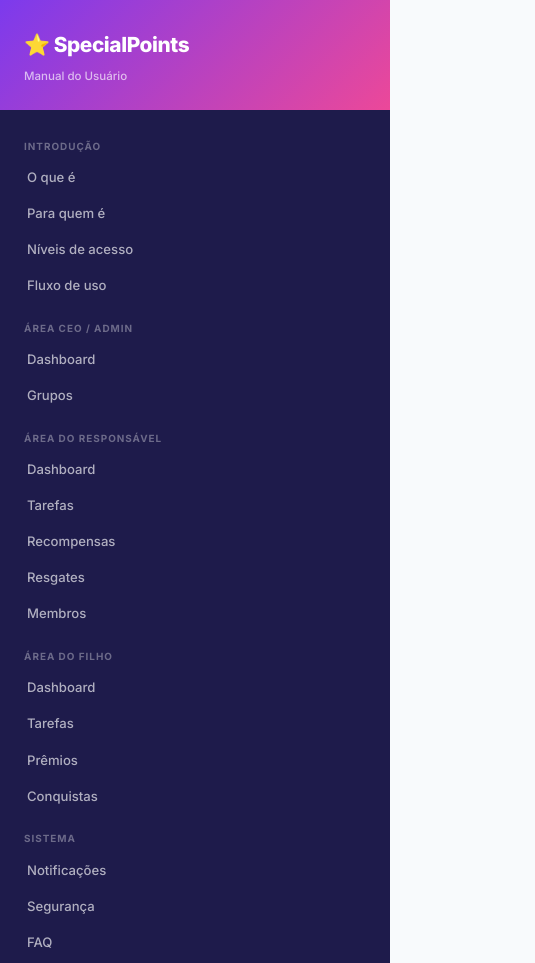
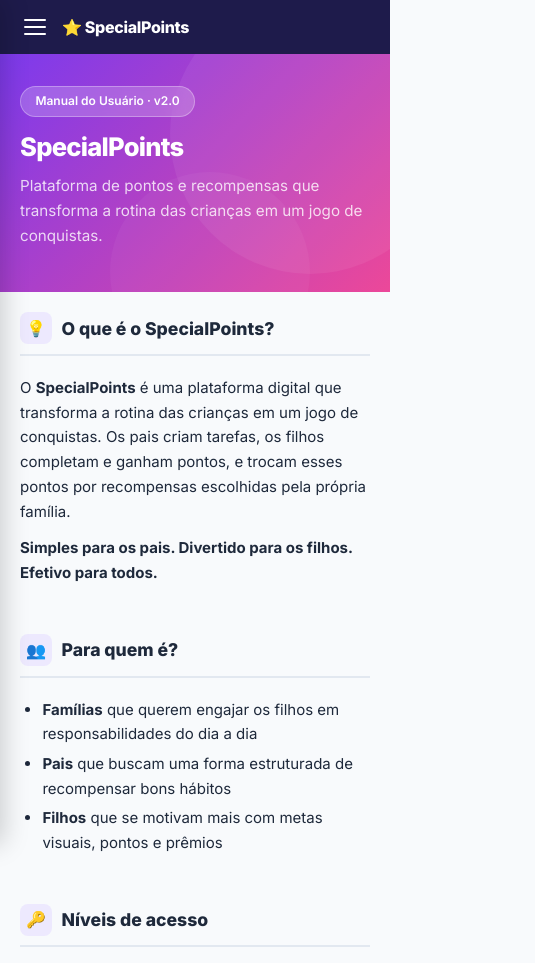
Before and after one commit to barretowski/Barretech, a website: page special_points.html in a window 390 px wide. Shown: the top 963 px of the page, 535 px wide, since content can reach past the window. Drawn offline with Linux system fonts and the light colour scheme.

Commit message:
feature: melhorias landpage special points

```diff
--- a/special_points.html
+++ b/special_points.html
@@ -470,20 +470,112 @@
     /* ── Mobile ── */
     @media (max-width: 768px) {
       .wrapper { grid-template-columns: 1fr; }
-      aside { position: static; height: auto; }
-      .hero { padding: 2rem 1.5rem; }
-      .hero h1 { font-size: 1.75rem; }
-      .conteudo { padding: 1.5rem; }
-      h2 { font-size: 1.2rem; }
+
+      /* Sidebar: oculta por padrão, desliza sobre o conteúdo */
+      aside {
+        position: fixed;
+        top: 0; left: 0;
+        width: 280px;
+        height: 100vh;
+        z-index: 200;
+        transform: translateX(-100%);
+        transition: transform 0.25s ease;
+        box-shadow: 4px 0 24px rgba(0,0,0,0.18);
+      }
+      aside.aberto { transform: translateX(0); }
+
+      /* Overlay escuro atrás da sidebar */
+      .overlay {
+        display: none;
+        position: fixed;
+        inset: 0;
+        background: rgba(0,0,0,0.45);
+        z-index: 100;
+      }
+      .overlay.visivel { display: block; }
+
+      /* Barra superior mobile */
+      .mobile-topbar {
+        display: flex;
+        align-items: center;
+        gap: 0.75rem;
+        background: #1e1b4b;
+        padding: 0.85rem 1.25rem;
+        position: sticky;
+        top: 0;
+        z-index: 50;
+      }
+      .btn-menu {
+        background: none;
+        border: none;
+        cursor: pointer;
+        display: flex;
+        flex-direction: column;
+        gap: 5px;
+        padding: 4px;
+        flex-shrink: 0;
+      }
+      .btn-menu span {
+        display: block;
+        width: 22px;
+        height: 2px;
+        background: #fff;
+        border-radius: 2px;
+        transition: all 0.2s;
+      }
+      .mobile-topbar-titulo {
+        font-size: 1rem;
+        font-weight: 800;
+        color: #fff;
+        letter-spacing: -0.02em;
+      }
+
+      .hero { padding: 2rem 1.25rem; }
+      .hero h1 { font-size: 1.6rem; }
+      .hero p { font-size: 0.95rem; }
+      .conteudo { padding: 1.25rem; }
+      h2 { font-size: 1.1rem; }
+      h3 { font-size: 0.97rem; }
+
+      /* Tabelas com scroll horizontal */
+      table { display: block; overflow-x: auto; -webkit-overflow-scrolling: touch; }
+
+      /* Tabs quebram linha */
+      .tabs-area { flex-wrap: wrap; width: 100%; }
+
+      /* Cards menores */
+      .cards-papel { grid-template-columns: 1fr 1fr; }
+      .grid-badges { grid-template-columns: 1fr 1fr; }
+      .seguranca-grid { grid-template-columns: 1fr; }
+
+      /* Nav links com área de toque maior */
+      nav a { padding: 0.65rem 1.5rem; font-size: 0.88rem; }
+    }
+
+    /* Topbar só aparece no mobile */
+    .mobile-topbar { display: none; }
+    @media (max-width: 768px) {
+      .mobile-topbar { display: flex; }
     }
   </style>
 </head>
 <body>
 
+<!-- Barra superior mobile -->
+<div class="mobile-topbar">
+  <button class="btn-menu" id="btnMenu" aria-label="Abrir menu">
+    <span></span><span></span><span></span>
+  </button>
+  <span class="mobile-topbar-titulo">⭐ SpecialPoints</span>
+</div>
+
+<!-- Overlay -->
+<div class="overlay" id="overlay"></div>
+
 <div class="wrapper">
 
   <!-- ── Sidebar ── -->
-  <aside>
+  <aside id="sidebar">
     <div class="sidebar-logo">
       <span class="produto">⭐ SpecialPoints</span>
       <span class="subtitulo">Manual do Usuário</span>
@@ -891,5 +983,29 @@
   </main>
 </div>
 
+<script>
+  const btnMenu = document.getElementById('btnMenu');
+  const sidebar = document.getElementById('sidebar');
+  const overlay = document.getElementById('overlay');
+
+  function abrirMenu() {
+    sidebar.classList.add('aberto');
+    overlay.classList.add('visivel');
+    document.body.style.overflow = 'hidden';
+  }
+  function fecharMenu() {
+    sidebar.classList.remove('aberto');
+    overlay.classList.remove('visivel');
+    document.body.style.overflow = '';
+  }
+
+  btnMenu.addEventListener('click', abrirMenu);
+  overlay.addEventListener('click', fecharMenu);
+
+  // Fecha ao clicar em um link do menu
+  sidebar.querySelectorAll('nav a').forEach(a => {
+    a.addEventListener('click', fecharMenu);
+  });
+</script>
 </body>
 </html>
```
